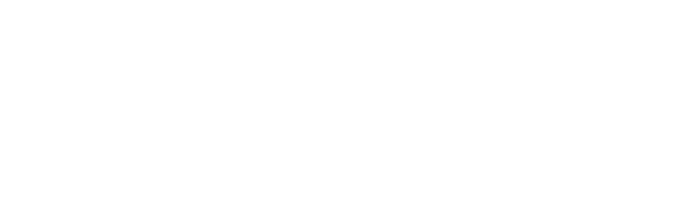
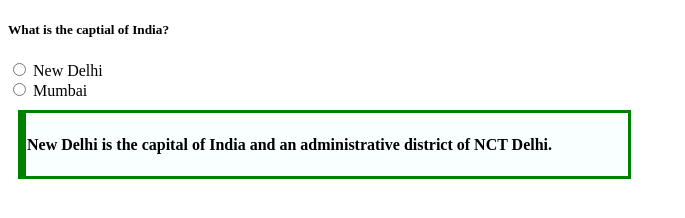
Before and after one commit to acciojob/trivia-Shashank-Trivedi-dev, a website: page main.html in a window 1280 px wide. Shown: the whole page, without its empty margins (0-685 px from the left). Drawn offline with Linux system fonts and the light colour scheme.

Commit message:
created a submission

```diff
--- a/main.html
+++ b/main.html
@@ -8,7 +8,15 @@
 
 <body>
 	<!-- the entire body must be written by student -->
-    <script type="text/javascript" src="./script.js">
+    <h5>What is the captial of India?</h5>
+	<form>
+		<input type="radio" value="newdelhi"> New Delhi
+		<br><input type="radio" value="mumbai"> Mumbai
+	</form>
+	<blockquote>
+		<h4>New Delhi is the capital of India and an administrative district of NCT Delhi.</h4>
+	</blockquote>
+	<script type="text/javascript" src="./script.js">
 </script>
 
 </body>
--- a/styles.css
+++ b/styles.css
@@ -1,2 +1,11 @@
-
+blockquote{
+Max-width: 600px;
+Margin: 10px;
+Padding: 1px;
+Border-left: 8px ;
+	border-style:solid;
+	border-color:green;
+background-color:#f8fffe ;
+Font-weight: Bold;
+}
 /* Your CSS Code here. */
```
